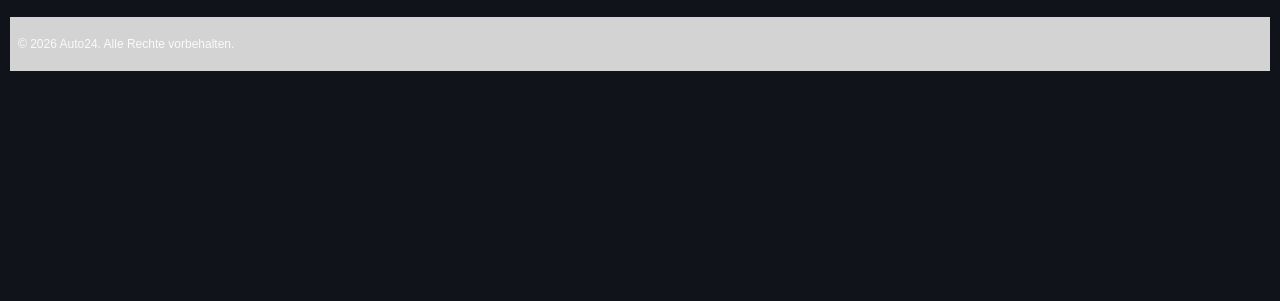
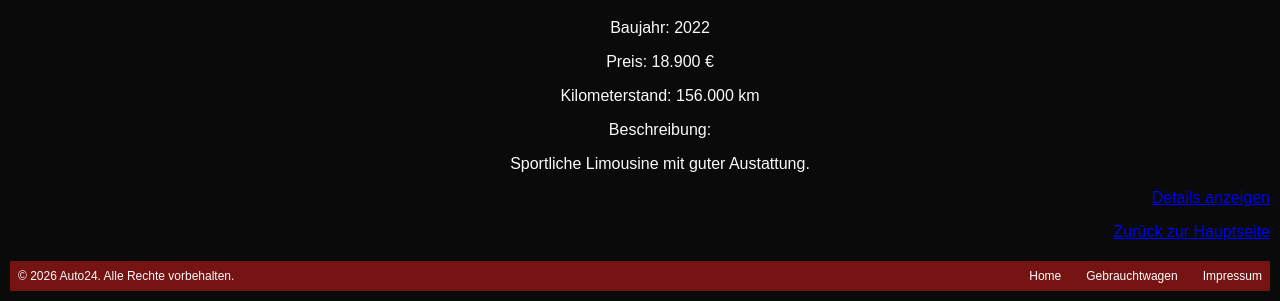
Before and after one commit to DarkPln/WebTech01, a PHP site: page /gebrauchtwagenList.html in a window 1280 px wide. Shown: the part 1474-1775 px from the top of the page. Before the commit the page ends 1545 px from the top, so only its background shows below. Run offline with PHP 8.4, Linux system fonts and the light colour scheme.

Commit message:
footer und font

```diff
--- a/gebrauchtwagenList.html
+++ b/gebrauchtwagenList.html
@@ -4,6 +4,12 @@
 <head>
     <meta charset = "UTF-8">
     <title> Gebrauchtwagen Liste</title>
+
+    <link rel="preconnect" href="https://fonts.googleapis.com">
+    <link rel="preconnect" href="https://fonts.gstatic.com" crossorigin>
+    <link href="https://fonts.googleapis.com/css2?family=Quicksand:wght@300..700&display=swap" rel="stylesheet">
+
+
     <link rel="stylesheet" href="mystyle.css">
 </head>
 <body>
@@ -11,7 +17,7 @@
 
     <p> Hier finden Sie verschiedene Arten von Gebrauchtwagen.</p>
     <hr>
-    <ul>
+    <ul style="">
     <li>
     <h2> 1. Audi A8 </h2>
     <img src="https://upload.wikimedia.org/wikipedia/commons/thumb/b/b9/Audi_A8_50_TDI_%28D5%29_%E2%80%93_Frontansicht%2C_24._Dezember_2017%2C_Velbert.jpg/1920px-Audi_A8_50_TDI_%28D5%29_%E2%80%93_Frontansicht%2C_24._Dezember_2017%2C_Velbert.jpg" alt="Audi A8" height = 200 width = 400>
@@ -51,10 +57,24 @@
     <p><a href = "mb_c220_001.html"> Details anzeigen</a></p>
     </li>
     </ul>
-    <a href="index.html">Zurück zur Hauptseite</a>
+    <p><a href="index.html">Zurück zur Hauptseite</a></p>
 
     <footer>
-        <p> &copy 2026 Auto24. Alle Rechte vorbehalten.</p>
+
+        <div class ="footer-top">
+        <div> </div>
+        </div>
+
+        <div class="footer-bot">
+        <div> &copy 2026 Auto24. Alle Rechte vorbehalten.</div>
+        <div style = "display: flex; gap: 25px;">
+            <a href="index.html">Home</a>
+            <a href="gebrauchtwagenList.html">Gebrauchtwagen</a>
+            <a href="about.html">Impressum</a>
+        </div>
+
+
+        </div>
     </footer>
 </body>
 </html>
--- a/index.html
+++ b/index.html
@@ -5,7 +5,7 @@
     <meta charset="UTF-8">
     <title>Willkommen bei unserer Web-Anwendung "Auto24"-Startseite</title>
     <link rel="stylesheet" href="mystyle.css">
-</html>
+</head>
 <body>
     <h1>Willkommen bei Auto24!</h1>
     <p>Entdecken Sie die besten Angebote für Autos, Motorräder und mehr. Unsere Plattform bietet eine breite Auswahl an Fahrzeugen von verschiedenen Herstellern. Egal, ob Sie ein neues Auto kaufen oder Ihr altes verkaufen möchten, bei uns sind Sie genau richtig!</p>
--- a/mystyle.css
+++ b/mystyle.css
@@ -1,11 +1,16 @@
 body {
-    background-color: #101319;
-    font-family: 'Montserrat', sans-serif;
-    font-size: 12px;
+    background-color: #0a0a0a;
+
     margin: 0;
     padding: 10px;
     color:rgb(250, 250, 250);
-    text-align: justify;
+    text-align: center;
+
+    font-family: 'DM Sans', sans-serif;
+    font-optical-sizing: auto;
+    font-weight: 500;
+    font-style: normal;
+
 }
 
 th{
@@ -13,19 +18,20 @@ th{
 }
 
 p{
-    text-align: justify;
+    text-align: center;
 }
 
 h2{
-    font-family: Cambria, Cochin, Georgia, Times, 'Times New Roman', serif;
+    font-family: "Arial", serif;
 }
 
 h1{
-    font-family: 'Orbitron', sans-serif;
+    font-family: 'Arial', sans-serif;
+
 }
 
 a:hover{
-    color: blueviolet;
+    color: rgb(164, 18, 18);
 }
 
 input, button {
@@ -48,6 +54,32 @@ button:hover {
 footer {
     margin-top: 20px;
     padding: 8px;
-    background-color: lightgray;
+    background-color: rgba(184, 26, 26, 0.618);
     text-align: center;
+
 }
+
+.footer-bot{
+display: flex;
+font-size: 12px;
+align-items: center;
+justify-content: space-between;
+flex-wrap: wrap
+
+}
+
+.footer-bot a{
+    text-decoration: none;
+    color: white;
+}
+
+
+ul{
+    list-style-type: none;
+}
+
+a{
+    display: block;
+    text-align: right;
+
+}
```
Also changed, not shown: audi_a8_001.html (+8 -0 lines).
